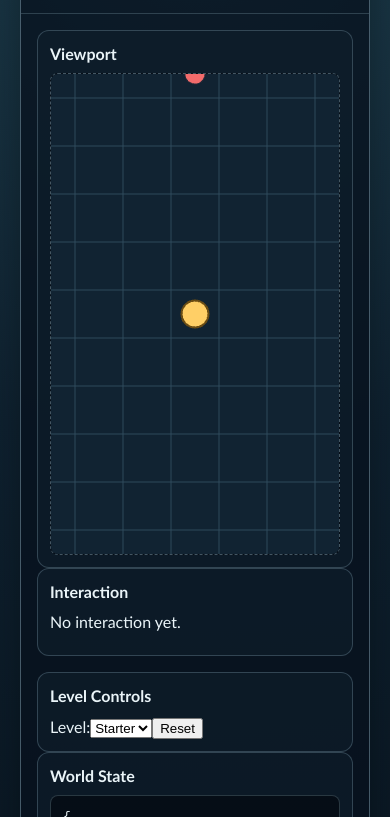
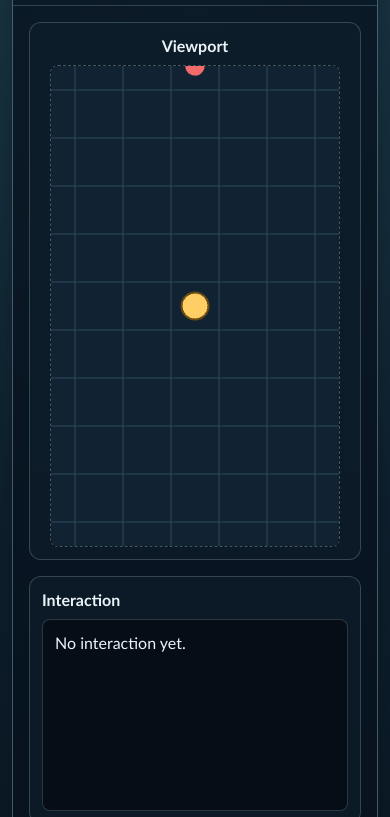
Before and after one commit to gersseba/guard_game, a website built with Vite: page index.html in a window 390 px wide. Shown: the part 107-924 px from the top of the page. Built offline with nearby package versions, Linux system fonts and the light colour scheme; animation ran at ten frames a second.

Commit message:
#55 redesign runtime layout styles with responsive fallback

```diff
--- a/src/style.css
+++ b/src/style.css
@@ -51,10 +51,23 @@ body {
 }
 
 .guard-game-main {
+  display: flex;
+  flex-direction: column;
+  gap: 1rem;
+  padding: 1rem;
+}
+
+.guard-game-primary {
   display: grid;
   gap: 1rem;
-  grid-template-columns: repeat(auto-fit, minmax(240px, 1fr));
-  padding: 1rem;
+  grid-template-columns: minmax(320px, 1fr) minmax(280px, 0.9fr);
+  align-items: stretch;
+}
+
+.guard-game-secondary {
+  display: grid;
+  gap: 1rem;
+  grid-template-columns: repeat(2, minmax(220px, 1fr));
 }
 
 .guard-game-panel {
@@ -62,6 +75,17 @@ body {
   border-radius: 0.75rem;
   padding: 0.75rem;
   background: rgba(16, 32, 44, 0.62);
+}
+
+.guard-game-panel-viewport {
+  display: flex;
+  flex-direction: column;
+  align-items: center;
+}
+
+.guard-game-panel-interaction {
+  display: flex;
+  flex-direction: column;
 }
 
 .guard-game-panel h2 {
@@ -99,5 +123,32 @@ body {
 
 .guard-game-interaction-log {
   margin: 0;
-  min-height: 2rem;
+  min-height: 12rem;
+  max-height: 480px;
+  overflow: auto;
+  padding: 0.75rem;
+  border-radius: 0.5rem;
+  border: 1px solid rgba(187, 224, 239, 0.2);
+  background: rgba(5, 10, 18, 0.75);
 }
+
+@media (max-width: 900px) {
+  .guard-game-primary {
+    grid-template-columns: 1fr;
+  }
+}
+
+@media (max-width: 700px) {
+  #app {
+    padding: 0.75rem;
+  }
+
+  .guard-game-secondary {
+    grid-template-columns: 1fr;
+  }
+
+  .guard-game-viewport {
+    width: 100%;
+    max-width: 288px;
+  }
+}
```
Also changed, not shown: src/render/runtimeLayout.test.ts (added, +34 -0 lines).
